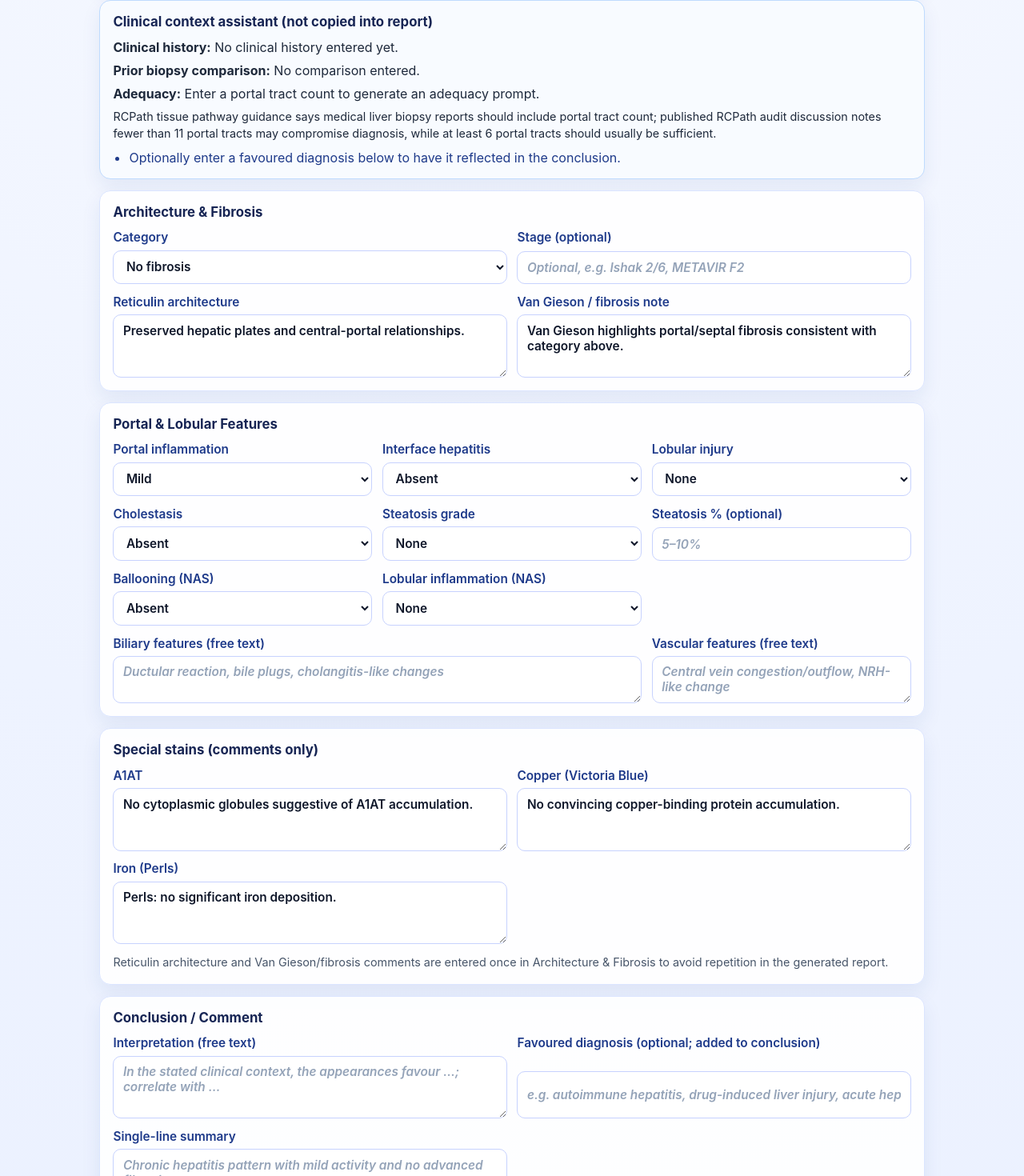
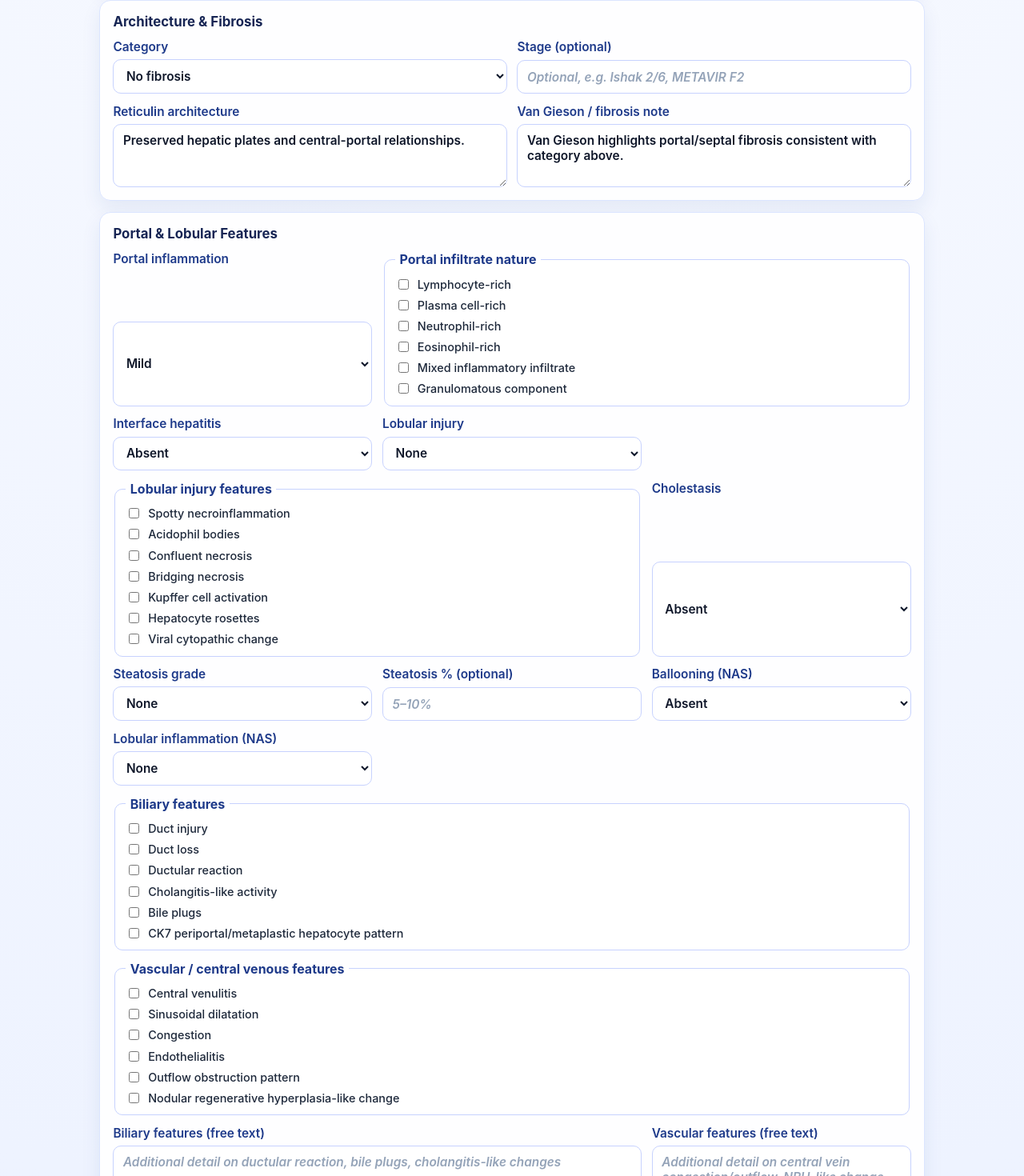
Before and after one commit to dradamchristian/liverbxreport, a React (Vite) app: page / in a window 1280 px wide. Shown: the part 441-1911 px from the top of the page at 80% size. Built offline with nearby package versions, Linux system fonts and the light colour scheme; the HTML template or start-up script is replaced by a standard one.

Commit message:
Refine liver biopsy report inputs

```diff
--- a/src/App.tsx
+++ b/src/App.tsx
@@ -12,6 +12,12 @@ type FibrosisCategory =
 type Severity = 'None' | 'Mild' | 'Moderate' | 'Marked'
 type Presence = 'Absent' | 'Present'
 
+const portalInfiltrateOptions = ['Lymphocyte-rich', 'Plasma cell-rich', 'Neutrophil-rich', 'Eosinophil-rich', 'Mixed inflammatory infiltrate', 'Granulomatous component']
+const lobularInjuryOptions = ['Spotty necroinflammation', 'Acidophil bodies', 'Confluent necrosis', 'Bridging necrosis', 'Kupffer cell activation', 'Hepatocyte rosettes', 'Viral cytopathic change']
+const biliaryFeatureOptions = ['Duct injury', 'Duct loss', 'Ductular reaction', 'Cholangitis-like activity', 'Bile plugs', 'CK7 periportal/metaplastic hepatocyte pattern']
+const vascularFeatureOptions = ['Central venulitis', 'Sinusoidal dilatation', 'Congestion', 'Endothelialitis', 'Outflow obstruction pattern', 'Nodular regenerative hyperplasia-like change']
+const conclusionPromptOptions = ['Features support autoimmune hepatitis if serology/IgG are compatible', 'Consider drug-induced liver injury after medication/supplement review', 'Exclude viral hepatitis with appropriate serology/PCR', 'Biliary disease less likely if CK7 and bile ducts are unremarkable', 'Consider vascular/outflow contribution if central venous changes persist', 'Correlate fibrosis stage with trichrome/Van Gieson and previous biopsy']
+
 export default function App() {
   const [clinicalHistory, setClinicalHistory] = useState('')
   const [cores, setCores] = useState('')
@@ -25,20 +31,24 @@ export default function App() {
   const [vanGiesonNote, setVanGiesonNote] = useState('Van Gieson highlights portal/septal fibrosis consistent with category above.')
 
   const [portalInflammation, setPortalInflammation] = useState<Severity>('Mild')
+  const [portalInfiltrateNature, setPortalInfiltrateNature] = useState<string[]>([])
   const [interfaceHepatitis, setInterfaceHepatitis] = useState<Presence>('Absent')
   const [lobularInjury, setLobularInjury] = useState('None')
+  const [lobularInjuryNature, setLobularInjuryNature] = useState<string[]>([])
   const [cholestasis, setCholestasis] = useState<Presence>('Absent')
   const [steatosisGrade, setSteatosisGrade] = useState('None')
   const [steatosisPercent, setSteatosisPercent] = useState('')
   const [ballooning, setBallooning] = useState<Presence>('Absent')
   const [lobularInflammationNas, setLobularInflammationNas] = useState('None')
+  const [biliaryFeatureChecks, setBiliaryFeatureChecks] = useState<string[]>([])
   const [biliaryFeatures, setBiliaryFeatures] = useState('')
+  const [vascularFeatureChecks, setVascularFeatureChecks] = useState<string[]>([])
   const [vascularFeatures, setVascularFeatures] = useState('')
 
   const [a1atComment, setA1atComment] = useState('No cytoplasmic globules suggestive of A1AT accumulation.')
   const [copperComment, setCopperComment] = useState('No convincing copper-binding protein accumulation.')
   const [ironComment, setIronComment] = useState('Perls: no significant iron deposition.')
-  const [favouredDiagnosis, setFavouredDiagnosis] = useState('')
+  const [conclusionPrompts, setConclusionPrompts] = useState<string[]>([])
 
   const [interpretation, setInterpretation] = useState('')
   const [singleLineSummary, setSingleLineSummary] = useState('')
@@ -46,6 +56,9 @@ export default function App() {
   const [report, setReport] = useState('')
   const [busy, setBusy] = useState(false)
 
+  function toggleValue(value: string, values: string[], setter: React.Dispatch<React.SetStateAction<string[]>>) {
+    setter(values.includes(value) ? values.filter((item) => item !== value) : [...values, value])
+  }
 
   const portalTractNumber = Number.parseInt(portalTracts, 10)
   const adequacyComment = Number.isFinite(portalTractNumber)
@@ -59,10 +72,10 @@ export default function App() {
   const contextPrompts = [
     portalInflammation === 'Marked' || interfaceHepatitis === 'Present' ? 'Marked portal/interface activity: consider autoimmune hepatitis, drug-induced liver injury, viral hepatitis, and immune-mediated injury; check plasma cells, rosettes/emperipolesis, eosinophils, viral inclusions, and serology/IgG.' : '',
     lobularInjury === 'Marked' ? 'Marked lobular injury: look for confluent/bridging necrosis, acidophil bodies, Kupffer cell activation, endothelialitis, and features supporting acute viral, drug/toxin, or autoimmune hepatitis.' : '',
-    cholestasis === 'Present' || /duct|ck7|bile|cholang/i.test(biliaryFeatures) ? 'Biliary/cholestatic clues: assess duct injury/loss, ductular reaction, cholangitis, copper-associated protein, CK7 pattern, and correlation with AMA/MRCP/drug history.' : '',
-    /central|vein|outflow|congestion/i.test(vascularFeatures) ? 'Vascular clues: review central venulitis, sinusoidal dilatation/congestion, outflow obstruction, nodular regenerative change, and relevant cardiac/vascular history.' : '',
+    cholestasis === 'Present' || biliaryFeatureChecks.length > 0 || /duct|ck7|bile|cholang/i.test(biliaryFeatures) ? 'Biliary/cholestatic clues: assess duct injury/loss, ductular reaction, cholangitis, copper-associated protein, CK7 pattern, and correlation with AMA/MRCP/drug history.' : '',
+    vascularFeatureChecks.length > 0 || /central|vein|outflow|congestion/i.test(vascularFeatures) ? 'Vascular clues: review central venulitis, sinusoidal dilatation/congestion, outflow obstruction, nodular regenerative change, and relevant cardiac/vascular history.' : '',
     steatosisGrade !== 'None' || ballooning === 'Present' ? 'Fatty liver clues: quantify steatosis, ballooning, Mallory-Denk bodies, perisinusoidal fibrosis, and metabolic/alcohol risk factors.' : '',
-    favouredDiagnosis ? `If morphology supports it, the conclusion will be steered toward: ${favouredDiagnosis}.` : 'Optionally enter a favoured diagnosis below to have it reflected in the conclusion.'
+    conclusionPrompts.length > 0 ? `Selected conclusion prompts: ${conclusionPrompts.join('; ')}.` : 'Tick conclusion prompts below to carry selected diagnostic considerations into the generated conclusion/comment.'
   ].filter(Boolean)
 
   function buildDraft() {
@@ -83,14 +96,18 @@ Architecture & Fibrosis
 
 Portal & Lobular Features
 - Portal inflammation: ${portalInflammation}
+- Portal infiltrate nature: ${portalInfiltrateNature.join('; ') || 'Not specified'}
 - Interface hepatitis: ${interfaceHepatitis}
 - Lobular injury: ${lobularInjury}
+- Lobular injury features: ${lobularInjuryNature.join('; ') || 'Not specified'}
 - Cholestasis: ${cholestasis}
 - Steatosis grade: ${steatosisGrade}
 - Steatosis %: ${steatosisPercent || 'Not specified'}
 - Ballooning (NAS): ${ballooning}
 - Lobular inflammation (NAS): ${lobularInflammationNas}
+- Biliary checklist features: ${biliaryFeatureChecks.join('; ') || 'None selected'}
 - Biliary features: ${biliaryFeatures || 'None stated'}
+- Vascular checklist features: ${vascularFeatureChecks.join('; ') || 'None selected'}
 - Vascular features: ${vascularFeatures || 'None stated'}
 
 Special stains (comments only)
@@ -99,8 +116,8 @@ Special stains (comments only)
 - Iron (Perls): ${ironComment || 'Not provided.'}
 
 Conclusion / Comment
-- Favoured diagnosis to include in conclusion: ${favouredDiagnosis || 'Not selected'}
-- Interpretation: ${interpretation || 'Not provided.'}
+- Selected conclusion prompts to integrate: ${conclusionPrompts.join('; ') || 'None selected'}
+- Free-text conclusion/comment to integrate: ${interpretation || 'Not provided.'}
 - Single-line summary: ${singleLineSummary || 'Not provided.'}`
   }
 
@@ -113,14 +130,10 @@ Conclusion / Comment
 
 Rewrite the draft into a polished, descriptive report in full sentences (plain text, no markdown), while preserving all factual detail and uncertainty.
 
-Output structure:
-1) Specimen adequacy
-2) Architecture & Fibrosis
-3) Portal & Lobular Features
-4) Special stains
-5) Conclusion
-6) Comment
-7) Key points (3 concise bullets)
+Output format:
+- Do not number sections.
+- Write as polished paragraphs with short unnumbered headings only if helpful.
+- Do not produce bullet-point key points unless they are explicitly present in the draft.
 
 Rules:
 - Keep the report clinically safe: do not invent findings, grades, or patient data.
@@ -128,8 +141,8 @@ Rules:
 - Include an adequacy statement using portal tract count: RCPath guidance requires reports to include portal tract count; fewer than 6 portal tracts should be described as limited/inadequate for confident diffuse medical liver disease assessment, and 6-10 portal tracts may compromise assessment compared with an optimal sample.
 - Explicitly state when information is not provided, but avoid repetitive formulaic phrases when a finding is clearly absent.
 - Keep wording professional, concise, and context-aware, with varied narrative phrasing rather than a checklist.
-- In "Conclusion", provide an integrated diagnostic-style summary.
-- In "Comment", provide short correlation advice and, if appropriate, progression/stability context.
+- Integrate the free-text conclusion/comment and selected conclusion prompts into the final diagnostic paragraph where supported by the morphology.
+- Provide short correlation advice and, if appropriate, progression/stability context without making the report feel templated.
 - ${historyInstruction}
 
 Draft source data:
@@ -200,17 +213,6 @@ ${buildDraft()}`
         </div>
       </section>
 
-      <section className="card context-panel">
-        <h2>Clinical context assistant (not copied into report)</h2>
-        <p><strong>Clinical history:</strong> {clinicalHistory || 'No clinical history entered yet.'}</p>
-        <p><strong>Prior biopsy comparison:</strong> {comparison || 'No comparison entered.'}</p>
-        <p><strong>Adequacy:</strong> {adequacyComment}</p>
-        <p className="helper">RCPath tissue pathway guidance says medical liver biopsy reports should include portal tract count; published RCPath audit discussion notes fewer than 11 portal tracts may compromise diagnosis, while at least 6 portal tracts should usually be sufficient.</p>
-        <ul>
-          {contextPrompts.map((prompt) => <li key={prompt}>{prompt}</li>)}
-        </ul>
-      </section>
-
       <section className="card">
         <h2>Architecture & Fibrosis</h2>
         <div className="grid two-col">
@@ -244,6 +246,15 @@ ${buildDraft()}`
               {(['None', 'Mild', 'Moderate', 'Marked'] as Severity[]).map((v) => <option key={v}>{v}</option>)}
             </select>
           </label>
+          <fieldset className="checkbox-group span-2">
+            <legend>Portal infiltrate nature</legend>
+            {portalInfiltrateOptions.map((option) => (
+              <label className="checkbox-row compact" key={option}>
+                <input type="checkbox" checked={portalInfiltrateNature.includes(option)} onChange={() => toggleValue(option, portalInfiltrateNature, setPortalInfiltrateNature)} />
+                {option}
+              </label>
+            ))}
+          </fieldset>
           <label>
             Interface hepatitis
             <select value={interfaceHepatitis} onChange={(e) => setInterfaceHepatitis(e.target.value as Presence)}>
@@ -259,6 +270,15 @@ ${buildDraft()}`
               <option>Marked</option>
             </select>
           </label>
+          <fieldset className="checkbox-group span-2">
+            <legend>Lobular injury features</legend>
+            {lobularInjuryOptions.map((option) => (
+              <label className="checkbox-row compact" key={option}>
+                <input type="checkbox" checked={lobularInjuryNature.includes(option)} onChange={() => toggleValue(option, lobularInjuryNature, setLobularInjuryNature)} />
+                {option}
+              </label>
+            ))}
+          </fieldset>
           <label>
             Cholestasis
             <select value={cholestasis} onChange={(e) => setCholestasis(e.target.value as Presence)}>
@@ -294,13 +314,31 @@ ${buildDraft()}`
             </select>
           </label>
           <div></div>
+          <fieldset className="checkbox-group span-3">
+            <legend>Biliary features</legend>
+            {biliaryFeatureOptions.map((option) => (
+              <label className="checkbox-row compact" key={option}>
+                <input type="checkbox" checked={biliaryFeatureChecks.includes(option)} onChange={() => toggleValue(option, biliaryFeatureChecks, setBiliaryFeatureChecks)} />
+                {option}
+              </label>
+            ))}
+          </fieldset>
+          <fieldset className="checkbox-group span-3">
+            <legend>Vascular / central venous features</legend>
+            {vascularFeatureOptions.map((option) => (
+              <label className="checkbox-row compact" key={option}>
+                <input type="checkbox" checked={vascularFeatureChecks.includes(option)} onChange={() => toggleValue(option, vascularFeatureChecks, setVascularFeatureChecks)} />
+                {option}
+              </label>
+            ))}
+          </fieldset>
           <label className="span-2">
             Biliary features (free text)
-            <textarea rows={2} placeholder="Ductular reaction, bile plugs, cholangitis-like changes" value={biliaryFeatures} onChange={(e) => setBiliaryFeatures(e.target.value)} />
+            <textarea rows={2} placeholder="Additional detail on ductular reaction, bile plugs, cholangitis-like changes" value={biliaryFeatures} onChange={(e) => setBiliaryFeatures(e.target.value)} />
           </label>
           <label>
             Vascular features (free text)
-            <textarea rows={2} placeholder="Central vein congestion/outflow, NRH-like change" value={vascularFeatures} onChange={(e) => setVascularFeatures(e.target.value)} />
+            <textarea rows={2} placeholder="Additional detail on central vein congestion/outflow, NRH-like change" value={vascularFeatures} onChange={(e) => setVascularFeatures(e.target.value)} />
           </label>
         </div>
       </section>
@@ -327,17 +365,22 @@ ${buildDraft()}`
       <section className="card">
         <h2>Conclusion / Comment</h2>
         <div className="grid two-col">
-          <label>
-            Interpretation (free text)
-            <textarea rows={3} placeholder="In the stated clinical context, the appearances favour …; correlate with …" value={interpretation} onChange={(e) => setInterpretation(e.target.value)} />
+          <fieldset className="checkbox-group span-2">
+            <legend>Prompts to integrate into conclusion/comment</legend>
+            {conclusionPromptOptions.map((option) => (
+              <label className="checkbox-row compact" key={option}>
+                <input type="checkbox" checked={conclusionPrompts.includes(option)} onChange={() => toggleValue(option, conclusionPrompts, setConclusionPrompts)} />
+                {option}
+              </label>
+            ))}
+          </fieldset>
+          <label className="span-2">
+            Conclusion/comment free text to integrate
+            <textarea rows={4} placeholder="In the stated clinical context, the appearances favour …; correlate with …" value={interpretation} onChange={(e) => setInterpretation(e.target.value)} />
           </label>
-          <label>
-            Favoured diagnosis (optional; added to conclusion)
-            <input placeholder="e.g. autoimmune hepatitis, drug-induced liver injury, acute hepatitis" value={favouredDiagnosis} onChange={(e) => setFavouredDiagnosis(e.target.value)} />
-          </label>
-          <label>
+          <label className="span-2">
             Single-line summary
-            <textarea rows={3} placeholder="Chronic hepatitis pattern with mild activity and no advanced fibrosis." value={singleLineSummary} onChange={(e) => setSingleLineSummary(e.target.value)} />
+            <textarea rows={2} placeholder="Chronic hepatitis pattern with mild activity and no advanced fibrosis." value={singleLineSummary} onChange={(e) => setSingleLineSummary(e.target.value)} />
           </label>
         </div>
       </section>
@@ -347,6 +390,17 @@ ${buildDraft()}`
         <button className="ghost" onClick={copyReport} disabled={!report}>Copy report</button>
       </section>
 
+      <section className="card context-panel">
+        <h2>Clinical context assistant (not copied into report)</h2>
+        <p><strong>Clinical history:</strong> {clinicalHistory || 'No clinical history entered yet.'}</p>
+        <p><strong>Prior biopsy comparison:</strong> {comparison || 'No comparison entered.'}</p>
+        <p><strong>Adequacy:</strong> {adequacyComment}</p>
+        <p className="helper">RCPath tissue pathway guidance says medical liver biopsy reports should include portal tract count; published RCPath audit discussion notes fewer than 11 portal tracts may compromise diagnosis, while at least 6 portal tracts should usually be sufficient.</p>
+        <ul>
+          {contextPrompts.map((prompt) => <li key={prompt}>{prompt}</li>)}
+        </ul>
+      </section>
+
       <section className="card">
         <h2>Report</h2>
         <textarea className="report" rows={16} value={report} readOnly />
--- a/src/styles.css
+++ b/src/styles.css
@@ -170,3 +170,24 @@ button:disabled {
 .context-panel li + li {
   margin-top: 0.45rem;
 }
+
+.checkbox-group {
+  border: 1px solid #c7d2fe;
+  border-radius: 10px;
+  padding: 0.7rem 0.8rem;
+  display: grid;
+  gap: 0.45rem;
+  background: #ffffff;
+}
+
+.checkbox-group legend {
+  padding: 0 0.35rem;
+  color: #1e3a8a;
+  font-weight: 700;
+}
+
+.checkbox-row.compact {
+  font-size: 0.9rem;
+  font-weight: 500;
+  color: #1e293b;
+}
```
